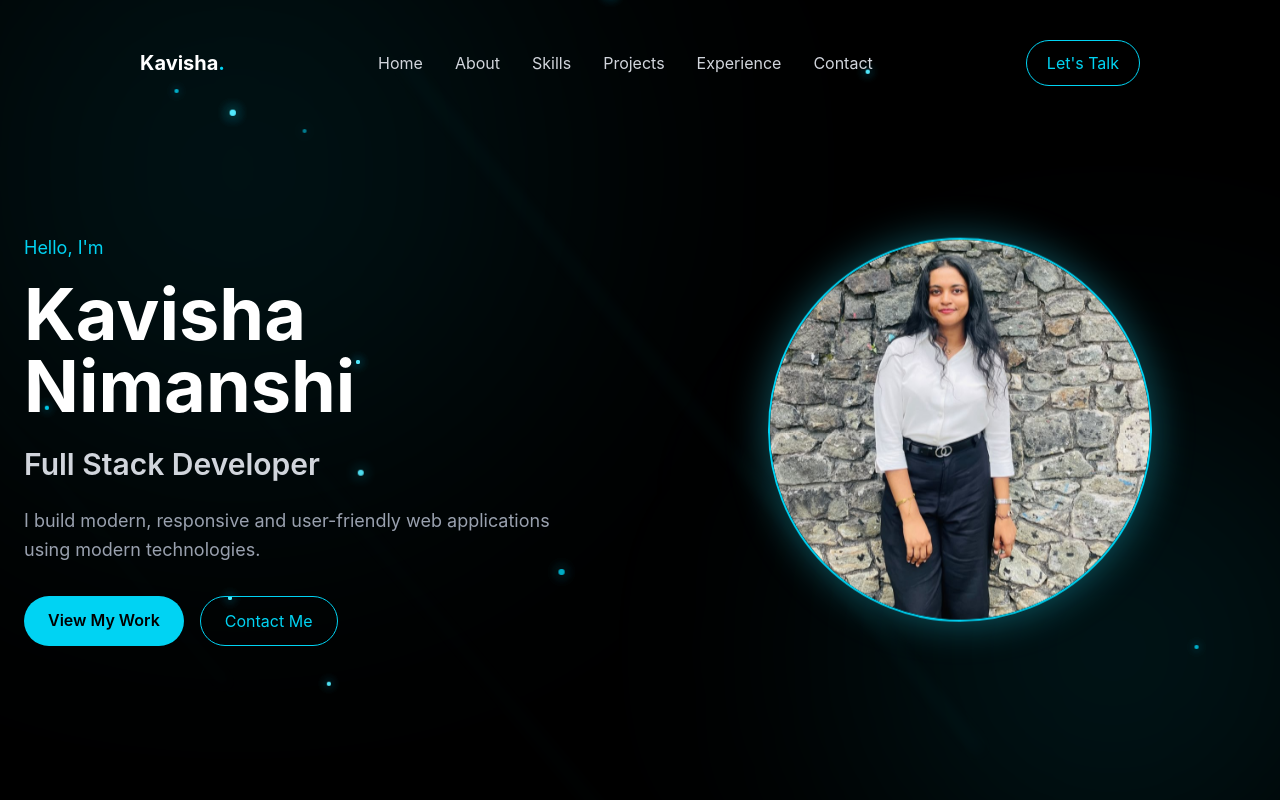
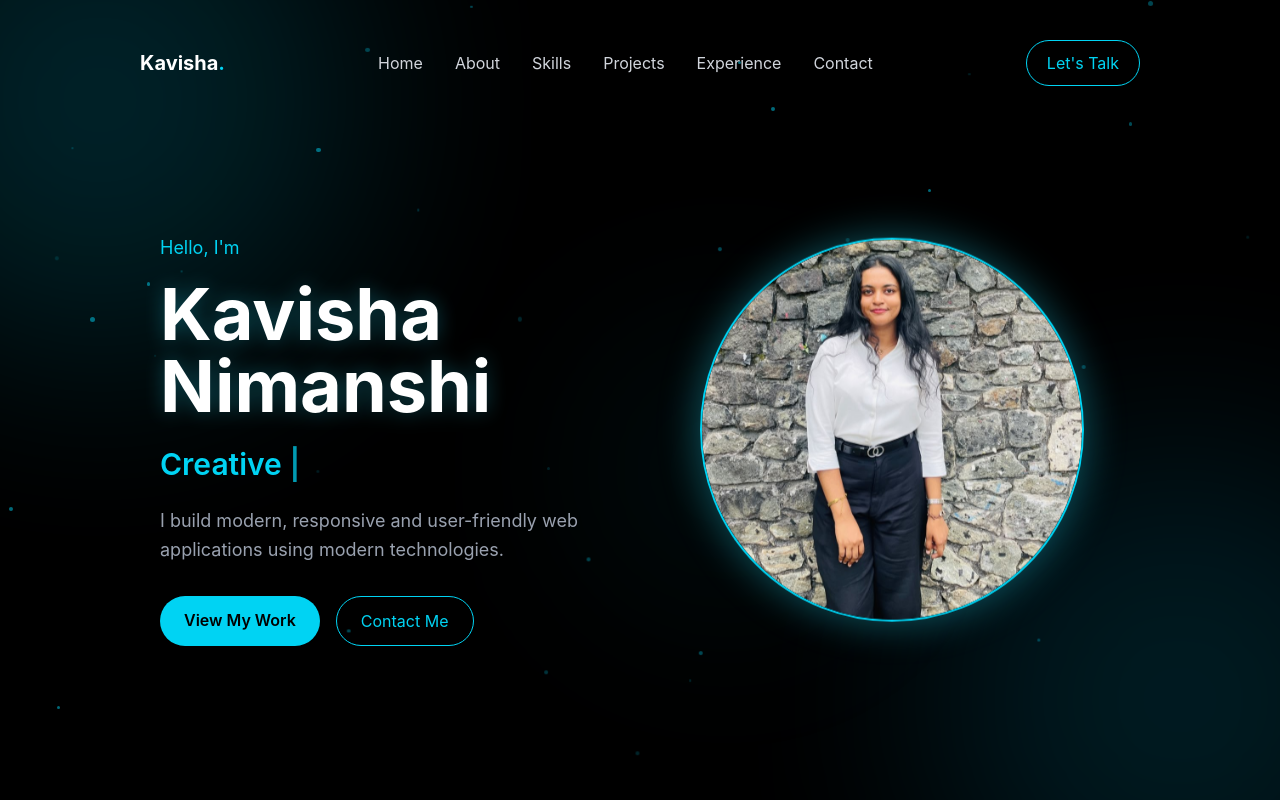
Before and after one commit to kaveeha15/My---portfolio, a React (Vite) app: page / in a window 1280 px wide. Built offline with nearby package versions, Linux system fonts and the light colour scheme.

Commit message:
Modify hero section

```diff
--- a/package.json
+++ b/package.json
@@ -11,6 +11,9 @@
   },
   "dependencies": {
     "@tailwindcss/vite": "^4.3.3",
+    "@tsparticles/engine": "^4.3.2",
+    "@tsparticles/react": "^4.3.2",
+    "@tsparticles/slim": "^4.3.2",
     "react": "^19.2.8",
     "react-dom": "^19.2.8",
     "tailwindcss": "^4.3.3"
--- a/src/components/Hero.jsx
+++ b/src/components/Hero.jsx
@@ -1,92 +1,85 @@
 import profile from "../assets/profile.jpeg"
+import ParticlesBackground from "./ParticlesBackground"
+import { useState } from "react"
+import { useEffect } from "react"
 
 function Hero() {
+const [text, setText] = useState("")
+const [isDeleting, setIsDeleting] = useState(false)
+const [index, setIndex] = useState(0)
+
+const roles = [
+  "Full Stack Developer",
+  "Creative Corder",
+  "Web Developer",
+]
+useEffect(() => {
+  const currentRole = roles[index]
+
+  const typingSpeed = isDeleting ? 60 : 100
+
+  const timer = setTimeout(() => {
+    if (!isDeleting) {
+      setText(currentRole.substring(0, text.length + 1))
+
+      if (text === currentRole) {
+        setTimeout(() => setIsDeleting(true), 1200)
+      }
+    } else {
+      setText(currentRole.substring(0, text.length - 1))
+
+      if (text === "") {
+        setIsDeleting(false)
+        setIndex((prev) => (prev + 1) % roles.length)
+      }
+    }
+  }, typingSpeed)
+
+  return () => clearTimeout(timer)
+}, [text, isDeleting, index])
   return (
     <section
       id="home"
-      className="relative min-h-screen flex items-center justify-center px-6 pt-20 overflow-hidden bg-black"
+      className="relative min-h-screen flex items-center justify-center px-40 pt-20 overflow-hidden bg-black"
     >
-      {/* Animated Background */}
-      <div className="absolute inset-0 overflow-hidden pointer-events-none">
+      {/* Particles Background */}
+     <ParticlesBackground />
 
-        {/* Large Cyan Glow */}
-        <div className="absolute w-[500px] h-[500px] bg-cyan-400/10 rounded-full blur-[120px] -top-40 -left-40 animate-glow-one"></div>
+{/* Animated Background */}
+<div className="absolute inset-0 overflow-hidden pointer-events-none">
 
-        <div className="absolute w-[450px] h-[450px] bg-cyan-400/10 rounded-full blur-[120px] -bottom-40 -right-40 animate-glow-two"></div>
+  {/* Cyan Glow */}
+  <div
+    className="absolute w-[500px] h-[500px] rounded-full bg-cyan-500/20  blur-[120px] animate-pulse"
+    style={{
+      top: "-150px",
+      left: "-150px",
+      animationDuration: "6s",
+    }}
+  ></div>
 
-        {/* Moving Lines */}
-        <div className="absolute inset-0 opacity-20">
-          <div className="absolute w-[900px] h-[2px] bg-cyan-400 blur-sm rotate-[25deg] top-[25%] -left-[200px] animate-line-one"></div>
+  {/* cyan Glow */}
+  <div
+    className="absolute w-[500px] h-[500px] rounded-full bg-cyan-600/20 blur-[120px] animate-pulse"
+    style={{
+      bottom: "-150px",
+      right: "-150px",
+      animationDuration: "6s",
+    }}
+  ></div>
 
-          <div className="absolute w-[900px] h-[1px] bg-cyan-300 blur-sm rotate-[25deg] top-[55%] -left-[300px] animate-line-two"></div>
-
-          <div className="absolute w-[900px] h-[1px] bg-cyan-400 blur-sm rotate-[25deg] top-[75%] -left-[200px] animate-line-three"></div>
-        </div>
-
-        {/* Small Glowing Dots */}
-        <span className="absolute w-1 h-1 bg-cyan-400 rounded-full top-[20%] left-[20%] shadow-[0_0_15px_#22d3ee] animate-particle-one"></span>
-
-        <span className="absolute w-1.5 h-1.5 bg-cyan-300 rounded-full top-[70%] left-[35%] shadow-[0_0_15px_#22d3ee] animate-particle-two"></span>
-
-        <span className="absolute w-1 h-1 bg-cyan-400 rounded-full top-[35%] right-[20%] shadow-[0_0_15px_#22d3ee] animate-particle-three"></span>
-
-        <span className="absolute w-1.5 h-1.5 bg-cyan-300 rounded-full bottom-[20%] right-[30%] shadow-[0_0_15px_#22d3ee] animate-particle-four"></span>
-        {/* Animated Particles */}
-<div className="absolute inset-0">
-
-  <span className="absolute w-1 h-1 bg-cyan-400 rounded-full top-[15%] left-[10%] shadow-[0_0_12px_#22d3ee] animate-particle-one"></span>
-
-  <span className="absolute w-1.5 h-1.5 bg-cyan-300 rounded-full top-[25%] left-[25%] shadow-[0_0_15px_#22d3ee] animate-particle-two"></span>
-
-  <span className="absolute w-1 h-1 bg-cyan-400 rounded-full top-[40%] left-[8%] shadow-[0_0_12px_#22d3ee] animate-particle-three"></span>
-
-  <span className="absolute w-1 h-1 bg-cyan-300 rounded-full top-[60%] left-[20%] shadow-[0_0_12px_#22d3ee] animate-particle-four"></span>
-
-  <span className="absolute w-1.5 h-1.5 bg-cyan-400 rounded-full top-[75%] left-[40%] shadow-[0_0_15px_#22d3ee] animate-particle-one"></span>
-
-  <span className="absolute w-1 h-1 bg-cyan-300 rounded-full top-[20%] right-[25%] shadow-[0_0_12px_#22d3ee] animate-particle-two"></span>
-
-  <span className="absolute w-1 h-1 bg-cyan-400 rounded-full top-[35%] right-[10%] shadow-[0_0_12px_#22d3ee] animate-particle-three"></span>
-
-  <span className="absolute w-1.5 h-1.5 bg-cyan-300 rounded-full top-[55%] right-[25%] shadow-[0_0_15px_#22d3ee] animate-particle-four"></span>
-
-  <span className="absolute w-1 h-1 bg-cyan-400 rounded-full bottom-[15%] right-[10%] shadow-[0_0_12px_#22d3ee] animate-particle-one"></span>
-
-  <span className="absolute w-1 h-1 bg-cyan-300 rounded-full bottom-[25%] left-[30%] shadow-[0_0_12px_#22d3ee] animate-particle-three"></span>
-
-  <span className="absolute w-1.5 h-1.5 bg-cyan-400 rounded-full top-[10%] right-[45%] shadow-[0_0_15px_#22d3ee] animate-particle-two"></span>
-
-  <span className="absolute w-1 h-1 bg-cyan-300 rounded-full bottom-[10%] left-[10%] shadow-[0_0_12px_#22d3ee] animate-particle-four"></span>
-{/* Animated Particles */}
-<div className="absolute inset-0">
-
-  <span className="absolute w-1 h-1 bg-cyan-400 rounded-full top-[15%] left-[10%] shadow-[0_0_12px_#22d3ee] animate-particle-one"></span>
-
-  <span className="absolute w-1.5 h-1.5 bg-cyan-300 rounded-full top-[25%] left-[25%] shadow-[0_0_15px_#22d3ee] animate-particle-two"></span>
-
-  <span className="absolute w-1 h-1 bg-cyan-400 rounded-full top-[40%] left-[8%] shadow-[0_0_12px_#22d3ee] animate-particle-three"></span>
-
-  <span className="absolute w-1 h-1 bg-cyan-300 rounded-full top-[60%] left-[20%] shadow-[0_0_12px_#22d3ee] animate-particle-four"></span>
-
-  <span className="absolute w-1.5 h-1.5 bg-cyan-400 rounded-full top-[75%] left-[40%] shadow-[0_0_15px_#22d3ee] animate-particle-one"></span>
-
-  <span className="absolute w-1 h-1 bg-cyan-300 rounded-full top-[20%] right-[25%] shadow-[0_0_12px_#22d3ee] animate-particle-two"></span>
-
-  <span className="absolute w-1 h-1 bg-cyan-400 rounded-full top-[35%] right-[10%] shadow-[0_0_12px_#22d3ee] animate-particle-three"></span>
-
-  <span className="absolute w-1.5 h-1.5 bg-cyan-300 rounded-full top-[55%] right-[25%] shadow-[0_0_15px_#22d3ee] animate-particle-four"></span>
-
-  <span className="absolute w-1 h-1 bg-cyan-400 rounded-full bottom-[15%] right-[10%] shadow-[0_0_12px_#22d3ee] animate-particle-one"></span>
-
-  <span className="absolute w-1 h-1 bg-cyan-300 rounded-full bottom-[25%] left-[30%] shadow-[0_0_12px_#22d3ee] animate-particle-three"></span>
-
-  <span className="absolute w-1.5 h-1.5 bg-cyan-400 rounded-full top-[10%] right-[45%] shadow-[0_0_15px_#22d3ee] animate-particle-two"></span>
-
-  <span className="absolute w-1 h-1 bg-cyan-300 rounded-full bottom-[10%] left-[10%] shadow-[0_0_12px_#22d3ee] animate-particle-four"></span>
+  {/* Center Glow */}
+  <div
+    className="absolute w-[300px] h-[300px] rounded-full bg-cyan-400/10 blur-[100px] animate-pulse"
+    style={{
+      top: "40%",
+      left: "45%",
+      animationDuration: "4s",
+    }}
+  ></div>
 
 </div>
-</div>
-      </div>
+
 
       {/* Main Content */}
       <div className="max-w-7xl w-full mx-auto grid md:grid-cols-2 gap-12 items-center relative z-10">
@@ -98,14 +91,23 @@ function Hero() {
             Hello, I'm
           </p>
 
-          <h1 className="text-5xl md:text-7xl font-bold text-white mb-6">
+          <h1
+            className="text-5xl md:text-7xl font-bold text-white mb-6
+            drop-shadow-[0_0_10px_rgba(34,211,238,0.3)]
+            hover:drop-shadow-[0_0_10px_rgba(14,200,208,0.8)]
+            transition-all duration-400"
+            >
             Kavisha Nimanshi
-          </h1>
+        </h1>
 
           <h2 className="text-2xl md:text-3xl font-semibold text-gray-300 mb-6">
-            Full Stack Developer
-          </h2>
-
+  <span className="text-cyan-400">
+    {text}
+  </span>
+  <span className="text-cyan-400 animate-pulse">
+    |
+  </span>
+</h2>
           <p className="text-gray-400 text-lg leading-relaxed max-w-xl mb-8">
             I build modern, responsive and user-friendly web applications
             using modern technologies.
--- /dev/null
+++ b/src/components/ParticlesBackground.jsx
@@ -0,0 +1,39 @@
+import { useEffect, useState } from "react"
+
+function ParticlesBackground() {
+  const [particles, setParticles] = useState([])
+
+  useEffect(() => {
+    const newParticles = Array.from({ length: 35 }, (_, i) => ({
+      id: i,
+      left: Math.random() * 100,
+      top: Math.random() * 100,
+      size: Math.random() * 3 + 2,
+      duration: Math.random() * 10 + 12,
+      delay: Math.random() * 8,
+    }))
+
+    setParticles(newParticles)
+  }, [])
+
+  return (
+    <div className="absolute inset-0 overflow-hidden pointer-events-none">
+      {particles.map((particle) => (
+        <span
+          key={particle.id}
+          className="absolute rounded-full bg-cyan-400/50 animate-floating"
+          style={{
+            left: `${particle.left}%`,
+            top: `${particle.top}%`,
+            width: `${particle.size}px`,
+            height: `${particle.size}px`,
+            animationDuration: `${particle.duration}s`,
+            animationDelay: `${particle.delay}s`,
+          }}
+        />
+      ))}
+    </div>
+  )
+}
+
+export default ParticlesBackground
--- a/src/index.css
+++ b/src/index.css
@@ -1,4 +1,19 @@
 @import "tailwindcss";
+
+html {
+  scroll-behavior: smooth;
+}
+
+body {
+  margin: 0;
+  padding: 0;
+  min-width: 320px;
+  min-height: 100vh;
+  background: #000;
+}
+
+
+
 /* Profile Floating Animation */
 
 @keyframes float {
@@ -15,164 +30,35 @@
 .animate-float {
   animation: float 4s ease-in-out infinite;
 }
+@keyframes floating {
+  0% {
+    transform: translate3d(0, 0, 0);
+    opacity: 0.25;
+  }
 
-
-/* Background Glow */
-
-@keyframes glowOne {
-  0%,
-  100% {
-    transform: translate(0, 0) scale(1);
+  25% {
+    transform: translate3d(20px, -30px, 0);
+    opacity: 0.7;
   }
 
   50% {
-    transform: translate(150px, 80px) scale(1.2);
+    transform: translate3d(-15px, -55px, 0);
+    opacity: 0.35;
+  }
+
+  75% {
+    transform: translate3d(25px, -25px, 0);
+    opacity: 0.65;
+  }
+
+  100% {
+    transform: translate3d(0, 0, 0);
+    opacity: 0.25;
   }
 }
 
-@keyframes glowTwo {
-  0%,
-  100% {
-    transform: translate(0, 0) scale(1);
-  }
-
-  50% {
-    transform: translate(-120px, -100px) scale(1.15);
-  }
+.animate-floating {
+  animation-name: floating;
+  animation-timing-function: ease-in-out;
+  animation-iteration-count: infinite;
 }
-
-.animate-glow-one {
-  animation: glowOne 12s ease-in-out infinite;
-}
-
-.animate-glow-two {
-  animation: glowTwo 15s ease-in-out infinite;
-}
-
-
-/* Moving Lines */
-
-@keyframes lineOne {
-  0% {
-    transform: translateX(-200px) rotate(25deg);
-  }
-
-  50% {
-    transform: translateX(500px) rotate(25deg);
-  }
-
-  100% {
-    transform: translateX(-200px) rotate(25deg);
-  }
-}
-
-@keyframes lineTwo {
-  0% {
-    transform: translateX(400px) rotate(25deg);
-  }
-
-  50% {
-    transform: translateX(-300px) rotate(25deg);
-  }
-
-  100% {
-    transform: translateX(400px) rotate(25deg);
-  }
-}
-
-@keyframes lineThree {
-  0% {
-    transform: translateX(-300px) rotate(25deg);
-  }
-
-  50% {
-    transform: translateX(600px) rotate(25deg);
-  }
-
-  100% {
-    transform: translateX(-300px) rotate(25deg);
-  }
-}
-
-.animate-line-one {
-  animation: lineOne 10s ease-in-out infinite;
-}
-
-.animate-line-two {
-  animation: lineTwo 14s ease-in-out infinite;
-}
-
-.animate-line-three {
-  animation: lineThree 18s ease-in-out infinite;
-}
-
-
-/* Floating Particles */
-
-@keyframes particleOne {
-  0%,
-  100% {
-    transform: translate(0, 0);
-    opacity: 0.3;
-  }
-
-  50% {
-    transform: translate(120px, -80px);
-    opacity: 1;
-  }
-}
-
-@keyframes particleTwo {
-  0%,
-  100% {
-    transform: translate(0, 0);
-    opacity: 0.4;
-  }
-
-  50% {
-    transform: translate(-100px, -100px);
-    opacity: 1;
-  }
-}
-
-@keyframes particleThree {
-  0%,
-  100% {
-    transform: translate(0, 0);
-    opacity: 0.3;
-  }
-
-  50% {
-    transform: translate(-80px, 120px);
-    opacity: 1;
-  }
-}
-
-@keyframes particleFour {
-  0%,
-  100% {
-    transform: translate(0, 0);
-    opacity: 0.4;
-  }
-
-  50% {
-    transform: translate(100px, -120px);
-    opacity: 1;
-  }
-}
-
-.animate-particle-one {
-  animation: particleOne 7s ease-in-out infinite;
-}
-
-.animate-particle-two {
-  animation: particleTwo 9s ease-in-out infinite;
-}
-
-.animate-particle-three {
-  animation: particleThree 8s ease-in-out infinite;
-}
-
-.animate-particle-four {
-  animation: particleFour 11s ease-in-out infinite;
-}
```
Also changed, not shown: src/App.css (deleted, +0 -184 lines), 1 other file (tests, documents, lock files or other folders).
